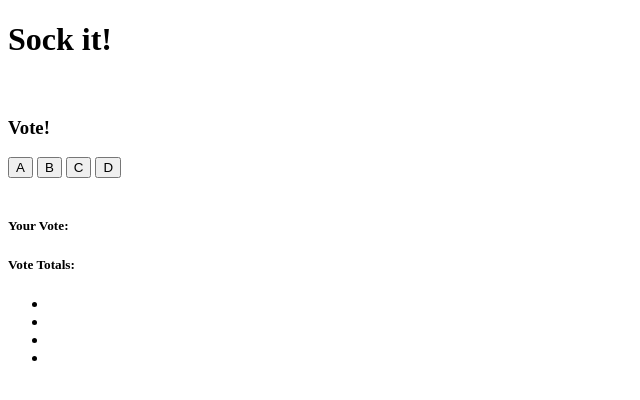
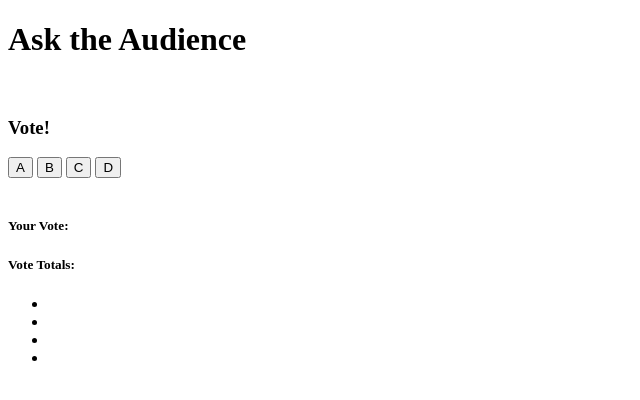
Before and after one commit to joshcass/ask_the_audience, a website: page public/index.html in a window 1280 px wide. Shown: the whole page, without its empty margins (0-640 px from the left). Drawn offline with nearby package versions, Linux system fonts and the light colour scheme; no server answers.

Commit message:
changed h1 on index

```diff
--- a/public/index.html
+++ b/public/index.html
@@ -4,7 +4,7 @@
         <title>Ask the Audience</title>
     </head>
     <body>
-        <h1>Sock it!</h1>
+        <h1>Ask the Audience</h1>
         <div id="connection-count"></div>
         <div id="status-message"></div>
         <br />
```
